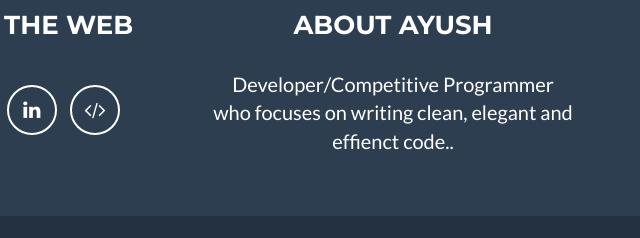
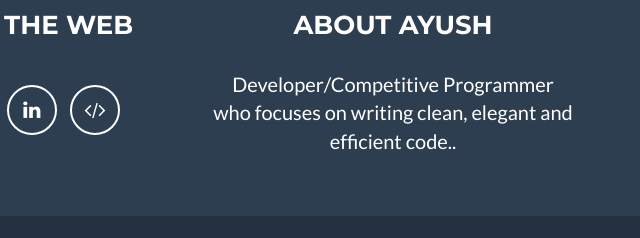
Before and after one commit to ayushjaggi/ayushjaggi.github.io, a plain HTML site: page index.html in a window 1280 px wide. Shown: the part 2956-3194 px from the top of the page, 637-1277 px from the left. Drawn offline with nearby package versions, Linux system fonts and the light colour scheme; a script that the page names is missing.

Commit message:
Added files via upload

```diff
--- a/index.html
+++ b/index.html
@@ -267,7 +267,7 @@
                     </div>
                     <div class="footer-col col-md-4">
                         <h3>About Ayush</h3>
-                        <p>Developer/Competitive Programmer who focuses on writing clean, elegant and effienct code.</a>.</p>
+                        <p>Developer/Competitive Programmer who focuses on writing clean, elegant and efficient code.</a>.</p>
                     </div>
                 </div>
             </div>
```
